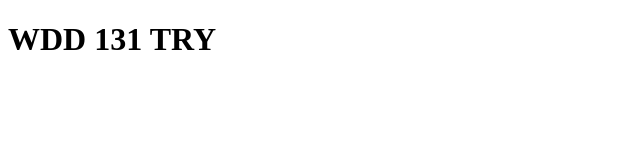
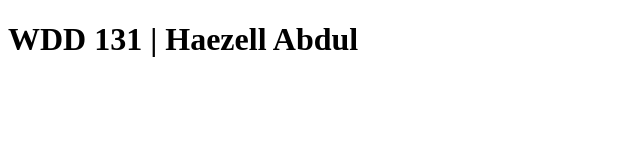
Before and after one commit to Jamaikah/wdd131, a plain HTML site: page index.html in a window 1280 px wide. Shown: the whole page, without its empty margins (0-640 px from the left). Drawn offline with Linux system fonts and the light colour scheme.

Commit message:
changes in the title and body h1

```diff
--- a/index.html
+++ b/index.html
@@ -3,9 +3,9 @@
 <head>
     <meta charset="UTF-8">
     <meta name="viewport" content="width=device-width, initial-scale=1.0">
-    <title>WDD</title>
+    <title>WDD 131</title>
 </head>
 <body>
-    <h1>WDD 131 TRY</h1>
+    <h1>WDD 131 | Haezell Abdul</h1>
 </body>
 </html>
```
